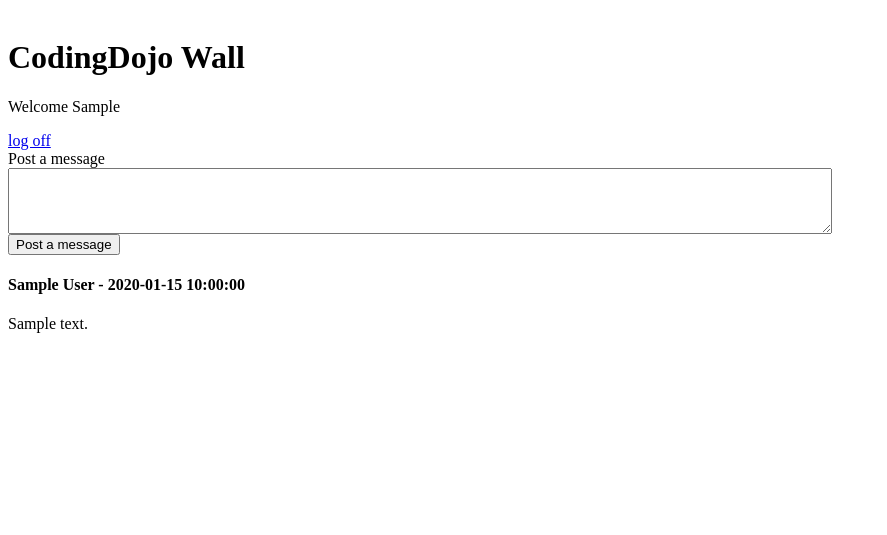
After one commit to JocelynTuohy/cojo_python_flask_mysql_wall, a Flask app: template templates/wall.html in a window 1280 px wide. The commit adds this page. Shown: the top 535 px of the page, without its empty margins (0-887 px from the left). Run offline with Flask 2, Linux system fonts and the light colour scheme; the template is opened without the code that fills it: most values are stand-ins (such as "Sample title", 1, 10 or a date in 2020).

Commit message:
added login and registration functions as well as ability to post messages to the wall

```diff
--- a/server.py
+++ b/server.py
@@ -1,4 +1,6 @@
 import re
+import time
+from datetime import datetime
 from flask import Flask, request, redirect, render_template, session, flash
 from mysqlconnection import MySQLConnection
 from flask_bcrypt import Bcrypt
@@ -10,10 +12,123 @@ bcrypt = Bcrypt(app)
 
 @app.route('/')
 def index():
-    print 'hello'
+    # print 'hello'
     return render_template('index.html')
 
+@app.route('/check', methods=['POST'])
+def check():
+    # if registering:
+    if 'reg_submit' in request.form:
+        # print request.form
+        # first name: letters only, at least 2 characters, was submitted
+        if len(request.form['reg_first_name']) < 2:
+            flash('First name must include at least two characters.', 'reg')
+        if not request.form['reg_first_name'].isalpha():
+            flash('First name may only include alphabetic characters.', 'reg')
+        # last name: letters only, at least 2 characters, was submitted
+        if len(request.form['reg_last_name']) < 2:
+            flash('Last name must include at least two characters.', 'reg')
+        if not request.form['reg_last_name'].isalpha():
+            flash('Last name may only include alphabetic characters.', 'reg')
+        # email: valid format, was submitted
+        if not EMAIL_REGEX.match(request.form['reg_email']):
+            flash('Please provide a valid email.', 'reg')
+        # password: minimum 8 characters, submitted, NOT "password"
+        if len(request.form['reg_password']) < 8:
+            flash('Password must include no fewer than eight characters.', 'reg')
+        if request.form['reg_password'].upper == 'PASSWORD':
+            flash('Never, ever, ever, ever use "password" as your password.', 'reg')
+        # password confirmation: matches password
+        if not request.form['reg_confirm'] == request.form['reg_password']:
+            flash('Password confirmation does not match password.', 'reg')
+        # if valid: hashes+salts password using bcrypt
+        if not '_flashes' in session:
+            query = ("INSERT INTO users (first_name, last_name, email, " +
+                     "password, created_at, updated_at) VALUES " +
+                     "(:first_name, :last_name, :email, :password, NOW(), NOW())")
+            # print query
+            data = {
+                'first_name': request.form['reg_first_name'],
+                'last_name': request.form['reg_last_name'],
+                'email': request.form['reg_email'],
+                'password': bcrypt.generate_password_hash(request.form['reg_password'])
+                }
+            # print data
+            session['user_id'] = mysql.query_db(query, data)
+            # print session['user_id']
+            session['user_first_name'] = request.form['reg_first_name']
+            return redirect('/wall')
+        # if logging in:
+    elif 'log_submit' in request.form:
+        # print request.form
+        query = ('SELECT * FROM users WHERE users.email = ' +
+                 ':log_email LIMIT 1')
+        data = {
+            'log_email' : request.form['log_email'],
+        }
+        grab_hash = mysql.query_db(query, data)
+        if bcrypt.check_password_hash(grab_hash[0]['password'],
+                                      request.form['log_password']):
+            session['user_id'] = grab_hash[0]['id']
+            # print session['user_id']
+            session['user_first_name'] = grab_hash[0]['first_name']
+            return redirect('/wall')
+        else:
+            flash('Invalid login attempt.', 'log')
+    return redirect('/')
 
+@app.route('/wall')
+def wall():
+    # print 'you know nothing john snow'
+    # grab messages
+    query = (
+        'SELECT * FROM messages JOIN users ON messages.user_id = ' +
+        'users.id ORDER BY messages.created_at DESC'
+    )
+    all_messages = mysql.query_db(query)
+    # print all_messages
+    # 1800 seconds in a half hour
+    # for each in all_messages:
+    #     time_since_creation = (
+    #         time.mktime(datetime.strptime(datetime.utcnow(),
+    #                                       "%d/%m/%Y %H:%M:%S").timetuple())
+    #     )
+    #     print each['created_at']
+    #     print datetime.utcnow()
+    #     # print time_since_creation.total_seconds()
+    #     if time_since_creation < 1800:
+    #         deletable = True
+    #     else:
+    #         deletable = False
+        # print deletable (add deletable=deletable once you figure out time logic)
+    return render_template(
+        'wall.html', all_messages=all_messages
+        )
 
+@app.route('/logoff')
+def logoff():
+    session.clear()
+    return render_template('loggedoff.html')
+
+@app.route('/post_message', methods=['POST'])
+def post_messsage():
+    # post this message for this user's wall
+    print "It's a nice day for a white wedding"
+    query = (
+        'INSERT INTO messages (user_id, message, created_at, updated_at)' +
+        'VALUES (:user_id, :message, :message_time, :message_time)'
+    )
+    data = {
+        'user_id': session['user_id'],
+        'message': request.form['message_box'],
+        'message_time': datetime.datetime.utcnow()
+    }
+    mysql.query_db(query, data)
+    return redirect('/wall')
+
+@app.route('/post_comment')
+def post_comment():
+    # post this comment on this message
+    return redirect('/wall')
 
 app.run(debug=True)
--- a/static/wall_style.css
+++ b/static/wall_style.css
@@ -1,9 +1,15 @@
-*{
-  margin: 0;
-  border: 0;
-  padding: 0;
-  outline: 0;
+#wrapper{
+  margin: 10px auto 10px auto;
+  width: 600px;
+  height: 500px;
+  display: inline-block;
+  vertical-align: top;
 }
-#wrapper{
-
+form{
+  display: inline-block;
+  width: 290px;
+  vertical-align: top;
 }
+form *{
+  display: block;
+}
--- /dev/null
+++ b/templates/wall.html
@@ -0,0 +1,32 @@
+<!DOCTYPE html>
+<html lang='en'>
+  <head>
+    <title>CodingDojo Wall</title>
+    <meta charset='utf-8' />
+    <link rel='stylesheet' href="{{ url_for('static', filename='wall_style.css') }}" />
+  </head>
+  <body>
+    <div id='wrapper'>
+      <header>
+        <h1>CodingDojo Wall</h1>
+        <p>Welcome {{ first_name }}</p>
+        <a href="/logoff">log off</a>
+      </header>
+      <form action="/post_message" method="POST">
+      <label for="message_box">Post a message</label>
+      <textarea name="message_box" id="message_box" cols="100" rows="4"></textarea>
+      <button type="submit" name="post_message_button">Post a message</button>
+      </form>
+      <div id="message_list">
+        <!--Loop through messages, which go here - most recent at the top
+            Include delete option for messages if created within the last 30 minutes
+            Loop through comments, which go after each message - oldest at the top-->
+        {% for each in all_messages %}
+          <h4>{{ each['first_name'] }} {{ each['last_name'] }} -
+            {{ each['created_at']}}</h4>
+          <p>{{ each['message'] }}</p>
+        {% endfor %}
+      </div>
+    </div>
+  </body>
+</html>
```
Also changed, not shown: templates/index.html (+36 -3 lines), templates/loggedoff.html (added, +15 -0 lines).
